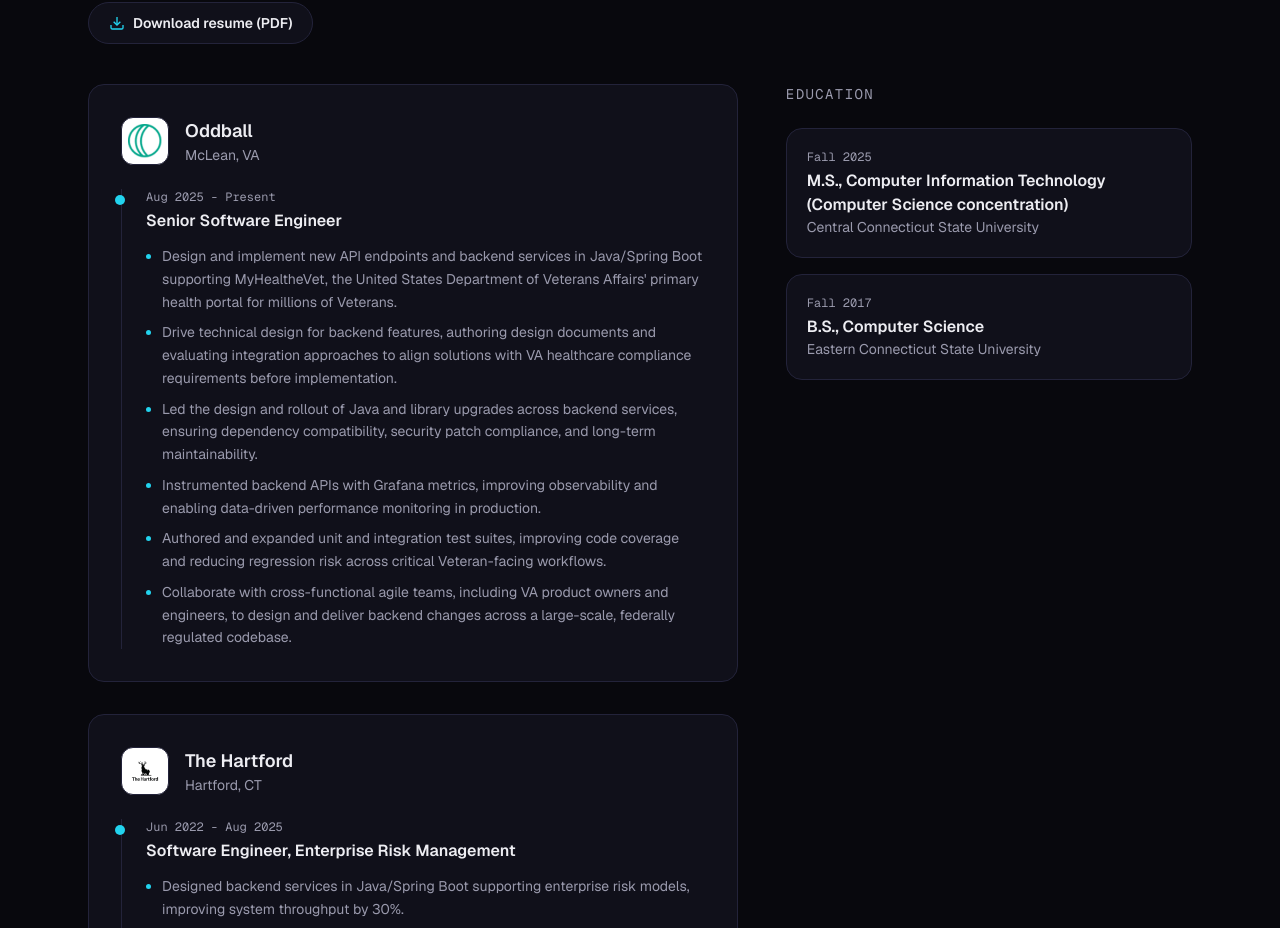
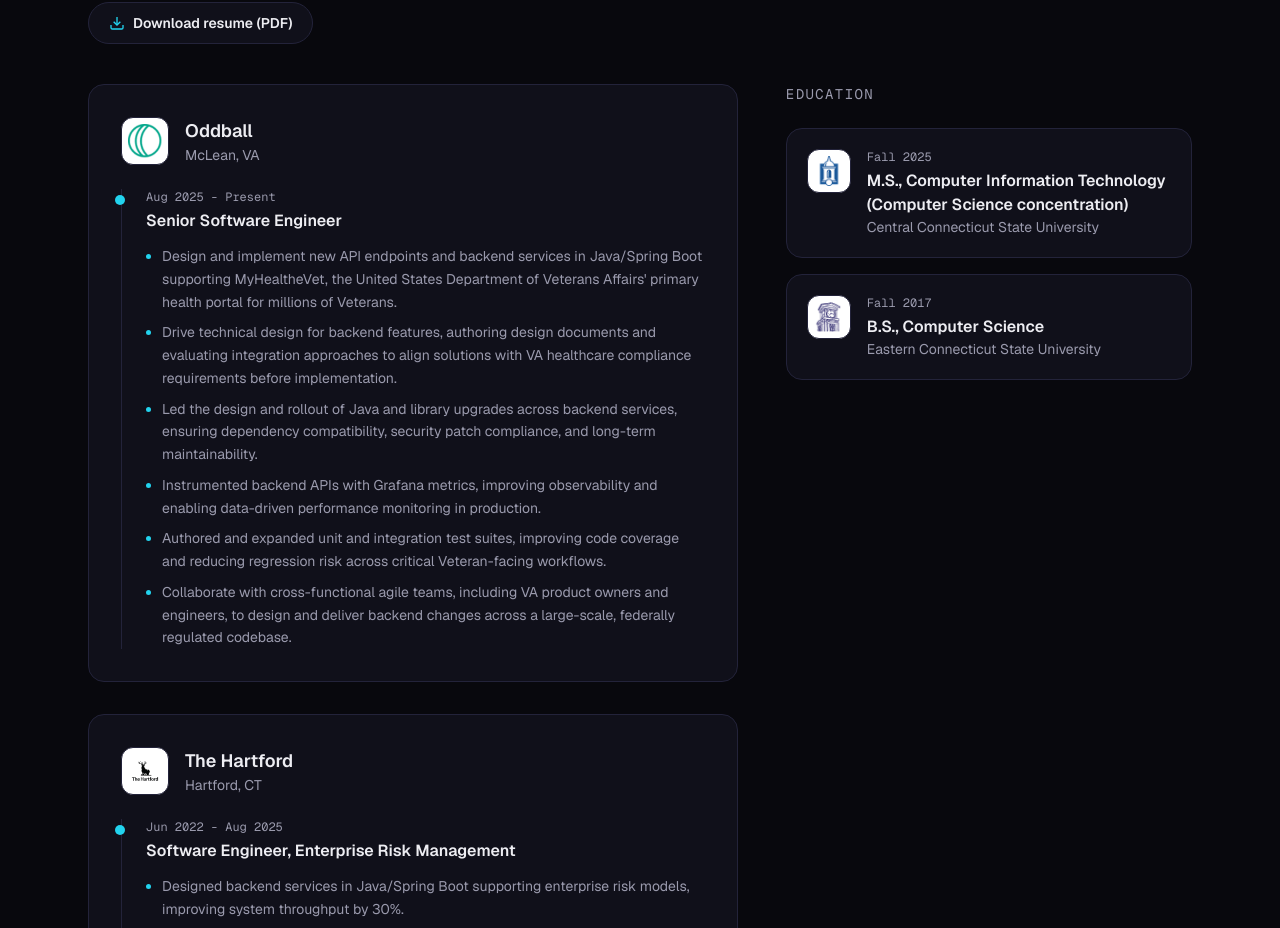
Before and after one commit to johnsonmau/mbj, a Next.js app: page / in a window 1280 px wide. Shown: the part 1818-2746 px from the top of the page. Built offline with nearby package versions, Linux system fonts and the light colour scheme.

Commit message:
feat: add school logos to education cards

```diff
--- a/components/ResumeSection.tsx
+++ b/components/ResumeSection.tsx
@@ -71,10 +71,18 @@
           <div className="mt-6 space-y-4">
             {resume.education.map((entry, i) => (
               <Reveal key={i} delay={0.1 + i * 0.08}>
-                <div className="glow-card rounded-2xl border border-edge bg-surface p-5">
-                  <p className="font-mono text-xs text-muted">{entry.period}</p>
-                  <p className="mt-1 font-semibold">{entry.credential}</p>
-                  <p className="text-sm text-muted">{entry.institution}</p>
+                <div className="glow-card flex items-start gap-4 rounded-2xl border border-edge bg-surface p-5">
+                  {/* eslint-disable-next-line @next/next/no-img-element */}
+                  <img
+                    src={entry.logo}
+                    alt={`${entry.institution} logo`}
+                    className="h-11 w-11 shrink-0 rounded-xl border border-edge bg-white object-contain p-1.5"
+                  />
+                  <div>
+                    <p className="font-mono text-xs text-muted">{entry.period}</p>
+                    <p className="mt-1 font-semibold">{entry.credential}</p>
+                    <p className="text-sm text-muted">{entry.institution}</p>
+                  </div>
                 </div>
               </Reveal>
             ))}
--- a/content/site.ts
+++ b/content/site.ts
@@ -348,11 +348,13 @@
       credential: "M.S., Computer Information Technology (Computer Science concentration)",
       institution: "Central Connecticut State University",
       period: "Fall 2025",
+      logo: "/logos/ccsu.png",
     },
     {
       credential: "B.S., Computer Science",
       institution: "Eastern Connecticut State University",
       period: "Fall 2017",
+      logo: "/logos/ecsu.png",
     },
   ],
 };
```
Also changed, not shown: public/logos/ccsu.png (added), public/logos/ecsu.png (added).
